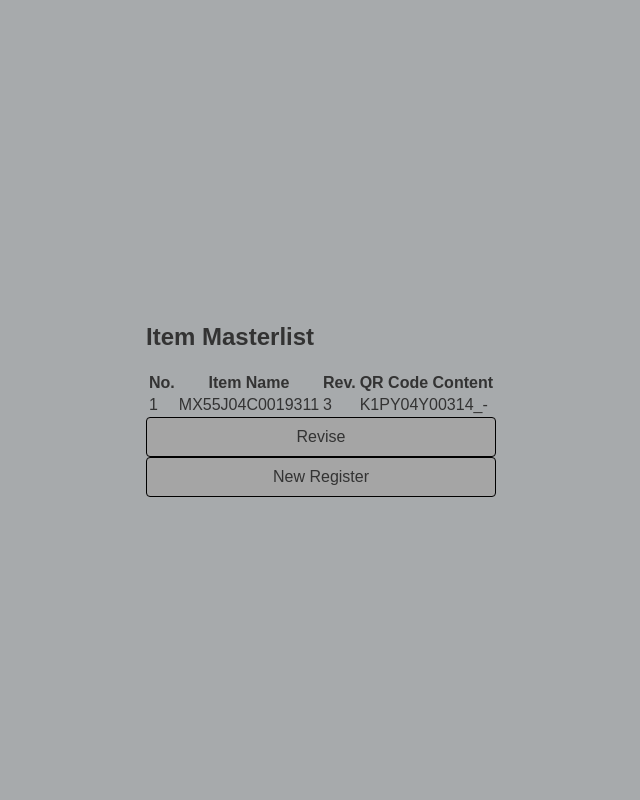
After one commit to ysabellelenon/qrbarcodesys, a Flask app: page /item-masterlist in a window 1280 px wide. The commit adds this page. Shown: the whole page, without its empty margins (319-959 px from the left). Run offline with Flask 3, Linux system fonts and the light colour scheme.

Commit message:
Add Engineer log in interface and Item Masterlist

```diff
--- a/qr-barcode-frontend/app.py
+++ b/qr-barcode-frontend/app.py
@@ -1,6 +1,6 @@
 # app.py
+
 from flask import Flask, render_template, request, redirect, url_for, flash
-import requests
 
 app = Flask(__name__)
 app.secret_key = 'your_secret_key'  # Replace with a secure key
@@ -20,27 +20,50 @@ def login():
         # Simulated backend response (replace with actual API request)
         if username == "admin" and password == "password":
             flash("Login successful!", "success")
-            return redirect(url_for('item_registration'))
+            return redirect(url_for('engineering_interface'))
         else:
             flash("Login failed. Please try again.", "danger")
             return redirect(url_for('login'))
 
     return render_template('login.html')
 
-# Item Registration page
-@app.route('/item-registration', methods=['GET', 'POST'])
-def item_registration():
-    if request.method == 'POST':
-        item_name = request.form['item_name']
-        revision_number = request.form['revision_number']
-        category = request.form['category']
-        label_content = request.form['label_content']
+# Engineering Log In Interface (Admin)
+@app.route('/engineering')
+def engineering_interface():
+    return render_template('engineer_login.html')
 
-        # Simulate backend registration response (would connect to API in a full app)
-        flash(f"Item '{item_name}' registered successfully!", "success")
-        return redirect(url_for('item_registration'))
+# Placeholder for manage accounts functionality
+@app.route('/manage-accounts')
+def manage_accounts():
+    # This can later be filled with functionality or a page template for account management
+    flash("Manage Accounts page under development.", "info")
+    return redirect(url_for('engineering_interface'))
 
-    return render_template('item_reg.html')
+# Item Masterlist page
+@app.route('/item-masterlist')
+def item_masterlist():
+    # Sample data for display (replace with data from your database or API)
+    items = [
+        {"no": 1, "name": "MX55J04C0019311", "rev": 3, "content": "K1PY04Y00314_-"},
+        # Additional items can be added here
+    ]
+    return render_template('item_masterlist.html', items=items)
+
+# Placeholder route for new item registration or revision
+@app.route('/new-register')
+def new_register():
+    flash("Redirected to Item Registration for a new item.", "info")
+    return redirect(url_for('item_registration'))
+
+@app.route('/revise-item')
+def revise_item():
+    flash("Redirected to Item Registration to revise the selected item.", "info")
+    return redirect(url_for('item_registration'))
+
+@app.route('/logout', methods=['POST'])
+def logout():
+    flash("Logged out successfully.", "success")
+    return redirect(url_for('login'))
 
 if __name__ == '__main__':
     app.run(debug=True)
--- a/qr-barcode-frontend/static/css/styles.css
+++ b/qr-barcode-frontend/static/css/styles.css
@@ -1,4 +1,5 @@
 /* static/css/style.css */
+/* General body styling */
 body {
     font-family: 'Poppins', Arial, sans-serif;
     display: flex;
@@ -10,35 +11,44 @@ body {
     color: #333;
 }
 
+/* Login container styling */
 .login-container {
     display: flex;
     background-color: #fff;
     border-radius: 8px;
     box-shadow: 0 4px 8px rgba(0, 0, 0, 0.2);
     overflow: hidden;
-    padding: 30px;
+    padding: 40px;
     width: auto;
     min-width: 600px;
+    position: relative;
+    flex-direction: column;
+    align-items: center;
+    justify-content: center;
 }
 
+/* Image container for logo */
 .image-container {
     display: flex;
+    align-items: center;
     justify-content: center;
-    align-items: center;
     padding: 20px;
 }
 
+/* Logo styling */
 .image-container img {
-    width: 230px;
+    width: 200px;
     height: auto;
     display: block;
 }
 
+/* Form container styling */
 .form-container {
-    padding: 20px;
+    padding: 30px;
     width: 300px;
 }
 
+/* Form and button styling */
 input, button, label {
     font-family: 'Poppins', Arial, sans-serif;
 }
@@ -80,3 +90,81 @@ button {
     font-size: 14px;
     width: auto;
 }
+
+/* Menu and button styling */
+.menu {
+    display: flex;
+    flex-direction: column;
+    gap: 10px;
+    margin-top: 20px;
+    align-items: center;
+    width: 100%;
+    max-width: 300px;
+}
+
+.menu-item {
+    display: block;
+    text-align: center;
+    padding: 10px 20px;
+    color: #333;
+    background-color: #a5a5a5;
+    border: 1px solid black;
+    border-radius: 4px;
+    text-decoration: none;
+}
+
+.menu-item:hover {
+    background-color: #888;
+}
+
+.logout-button {
+    cursor: pointer;
+    background-color: #a5a5a5;
+    color: black;
+    border: 1px solid black;
+    margin-top: 20px;
+    padding: 5px 15px;
+    font-size: 14px;
+    border-radius: 4px;
+    width: 100%;
+    margin: 0;
+    text-align: left;
+    background-color: white;
+    border: none;
+    padding: 8px 15px;
+}
+
+.logout-button:hover {
+    background-color: #e0e0e0;
+}
+
+/* Add these new styles */
+.file-menu {
+    position: absolute;
+    top: 10px;
+    left: 10px;
+}
+
+.file-button {
+    margin: 0;
+    background-color: transparent;
+    border: none;
+    cursor: pointer;
+    padding: 5px 10px;
+}
+
+.file-button:hover {
+    background-color: #e0e0e0;
+}
+
+.file-dropdown {
+    display: none;
+    position: absolute;
+    background-color: white;
+    box-shadow: 0 2px 5px rgba(0,0,0,0.2);
+    z-index: 1000;
+}
+
+.file-menu:hover .file-dropdown {
+    display: block;
+}
--- /dev/null
+++ b/qr-barcode-frontend/templates/item_masterlist.html
@@ -0,0 +1,40 @@
+<!DOCTYPE html>
+<html lang="en">
+<head>
+    <meta charset="UTF-8">
+    <meta name="viewport" content="width=device-width, initial-scale=1.0">
+    <title>Item Masterlist</title>
+    <link rel="stylesheet" href="{{ url_for('static', filename='css/styles.css') }}">
+</head>
+<body>
+    <div class="masterlist-container">
+        <h2>Item Masterlist</h2>
+
+        <table>
+            <thead>
+                <tr>
+                    <th>No.</th>
+                    <th>Item Name</th>
+                    <th>Rev.</th>
+                    <th>QR Code Content</th>
+                </tr>
+            </thead>
+            <tbody>
+                {% for item in items %}
+                <tr>
+                    <td>{{ item.no }}</td>
+                    <td>{{ item.name }}</td>
+                    <td>{{ item.rev }}</td>
+                    <td>{{ item.content }}</td>
+                </tr>
+                {% endfor %}
+            </tbody>
+        </table>
+
+        <div class="button-group">
+            <a href="{{ url_for('revise_item') }}" class="menu-item">Revise</a>
+            <a href="{{ url_for('new_register') }}" class="menu-item">New Register</a>
+        </div>
+    </div>
+</body>
+</html>
```
Also changed, not shown: qr-barcode-frontend/templates/engineer_login.html (added, +36 -0 lines).
